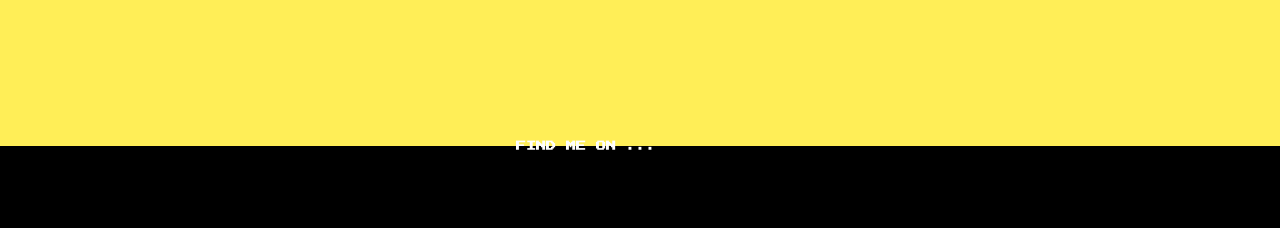
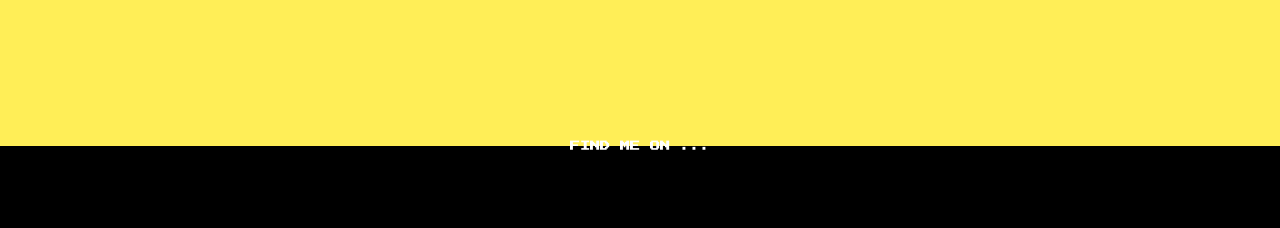
Before and after one commit to snk-git-hub/shivanandu003.github.io, a plain HTML site: page index.html in a window 1280 px wide. Shown: the part 1454-1682 px from the top of the page. Drawn offline with Linux system fonts and the light colour scheme.

Commit message:
Update style.css

```diff
--- a/style.css
+++ b/style.css
@@ -13,8 +13,8 @@ body
 h3
 {
 position: absolute;
-top:30%;
-left: 45%;
+top:50%;
+left: 50%;
 transform: translate(-50%,-50%);
 margin-top: -100px;
 color: #000101;
```
